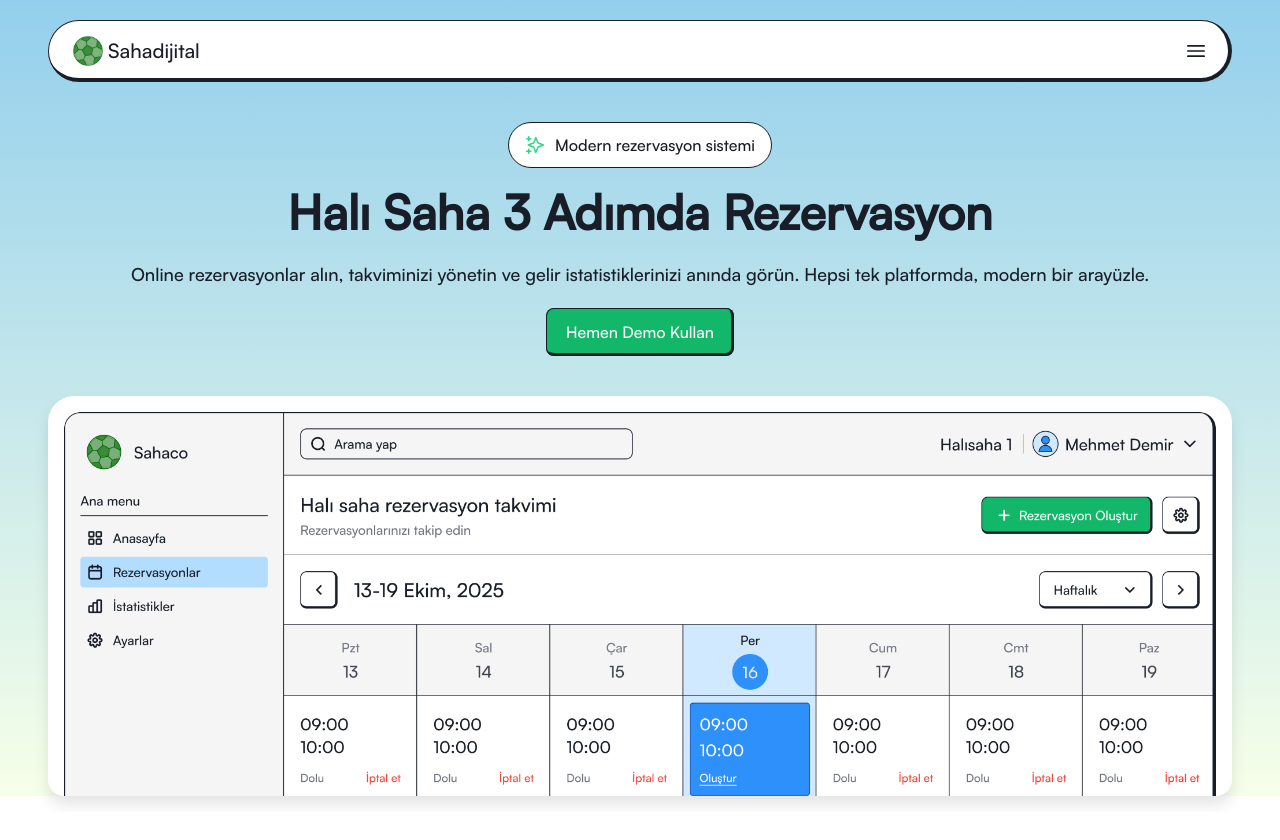
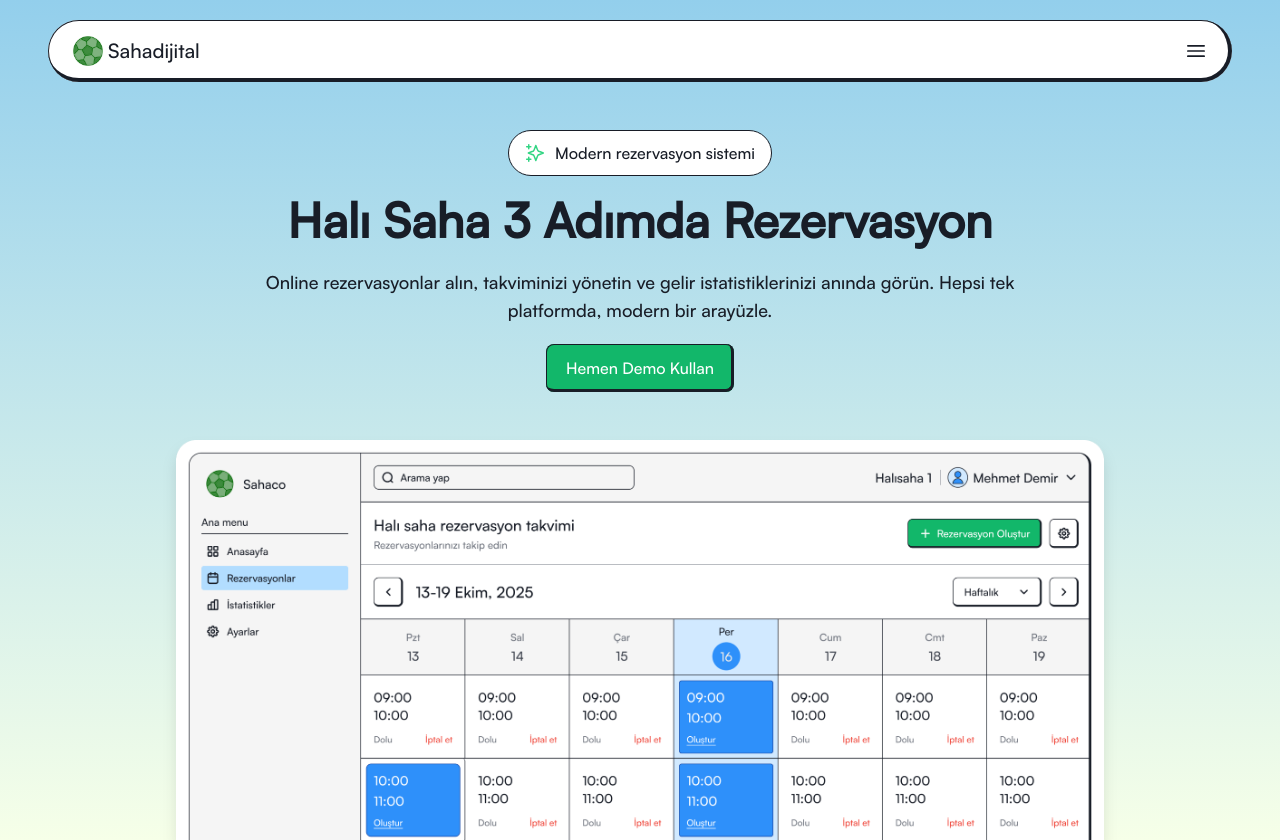
Before and after one commit to tbsoysal/sahadijital, a Next.js app: page / in a window 1280 px wide. Before the commit the page ends 812 px from the top, so only its background shows below. Built offline with nearby package versions, Linux system fonts and the light colour scheme.

Commit message:
make responsive to hero section

```diff
--- a/src/components/sections/Header.tsx
+++ b/src/components/sections/Header.tsx
@@ -9,7 +9,7 @@ export default function Header() {
       <Navbar />
 
       {/* Hero Section Main Content */}
-      <main className="my-10">
+      <main className="max-w-[832px] mx-auto my-10 tablet:my-12">
         {/* Badge */}
         <div className="max-w-max flex items-center gap-2.5 bg-white px-4 py-2.5 rounded-full mx-auto border border-primary-color mb-5">
           <Image
@@ -32,7 +32,7 @@ export default function Header() {
       </main>
 
       {/* Hero Image */}
-      <div className="relative w-full rounded-2xl h-[400px] overflow-hidden drop-shadow-xl mb-4">
+      <div className="relative w-full rounded-2xl h-[400px] overflow-hidden drop-shadow-xl mb-4 mx-auto tablet:mb-0 tablet:rounded-b-none tablet:max-w-[928px] desktop:max-w-[1048px]">
         <Image
           src="/images/heroimage.png"
           alt="reservation calendar screen"
```
